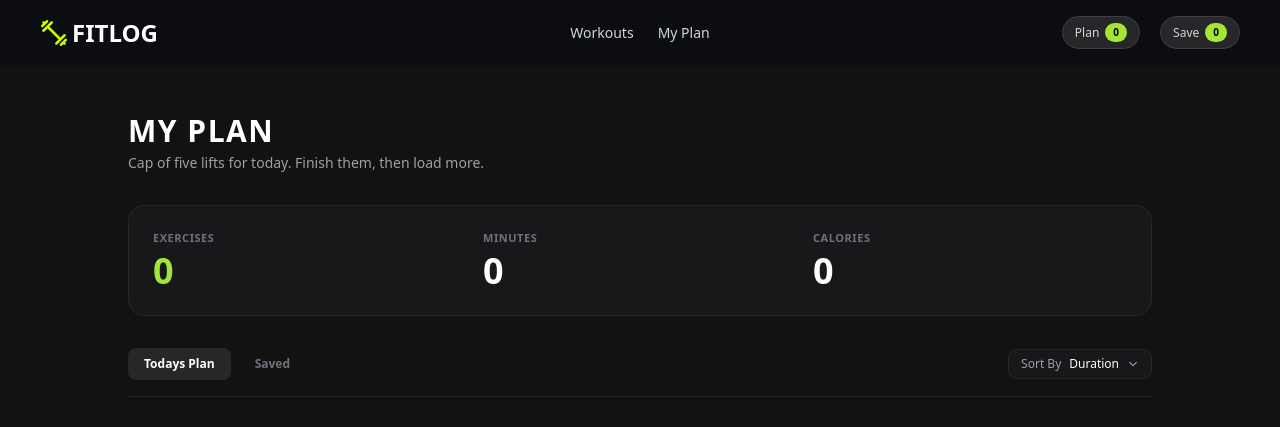
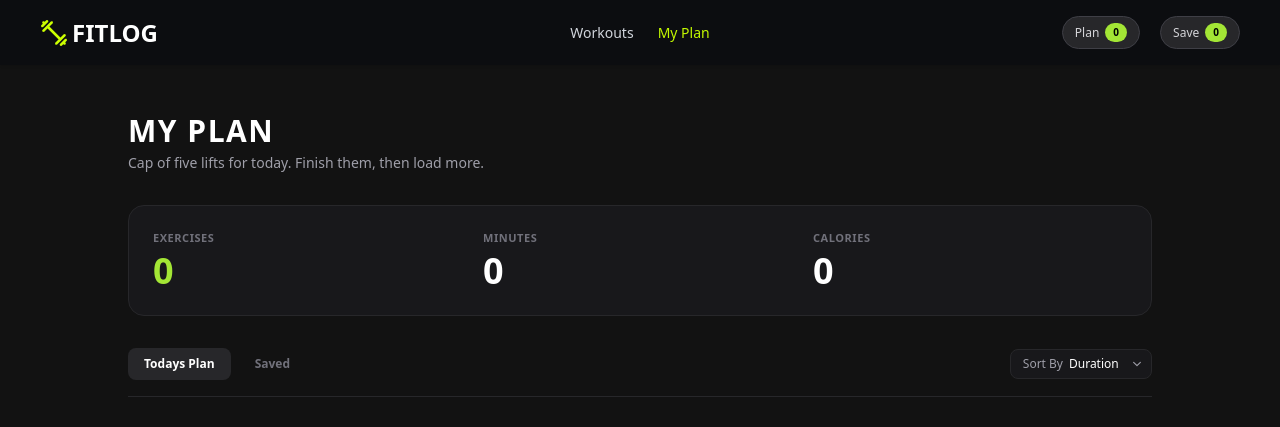
Before and after one commit to kazalbarmancode/fitlog-a6, a Next.js app: page /MyPlan in a window 1280 px wide. Shown: the top 427 px of the page. Built offline with nearby package versions, Linux system fonts and the light colour scheme.

Commit message:
sortby completed and nav selected color change by usePathname

```diff
--- a/src/Context/DetailContext.jsx
+++ b/src/Context/DetailContext.jsx
@@ -6,9 +6,11 @@ export const PlanContexts = createContext({})
 const ContextProvider = ({children}) => {
 const [addPlan,setAddPlan]=useState([])
 const [savedBotton,setSavedBotton]=useState([])
+const [sortBy,setSortBy]=useState([])
+
 
 const sharedData={
-addPlan,setAddPlan,savedBotton,setSavedBotton
+addPlan,setAddPlan,savedBotton,setSavedBotton,sortBy,setSortBy
 }
     return (
         <div>
--- /dev/null
+++ b/src/app/Component/NavLink/NavLink.jsx
@@ -0,0 +1,26 @@
+"use client";
+import Link from "next/link";
+import { usePathname } from "next/navigation";
+import React from "react";
+
+const NavLink = ({ href, children }) => {
+  const pathname = usePathname();
+  const isActive = pathname === href;
+
+  return (
+    <li>
+      <Link
+        href={href}
+        className={`transition-colors font-medium ${
+          isActive
+            ? "text-[#C2F800] font-bold"
+            : "text-gray-300 "
+        }`}
+      >
+        {children}
+      </Link>
+    </li>
+  );
+};
+
+export default NavLink;
--- a/src/app/Component/Shared/Footer.jsx
+++ b/src/app/Component/Shared/Footer.jsx
@@ -13,7 +13,7 @@ const Footer = () => {
           </div>
           <div>
 
-          <p className=' text-[#6B7280]'>
+          <p className=' text-[#6B7280] text-[10px] md:text-[12px] '>
             © 2026 FitLog — Workout Library. Train hard, log honest.
           </p>
           </div>
--- a/src/app/Component/Shared/Navber.jsx
+++ b/src/app/Component/Shared/Navber.jsx
@@ -1,23 +1,15 @@
 import Image from "next/image";
 import React from "react";
 import NavberLOgo from "@/assets/logo.png";
-import Link from "next/link";
 import Save from "../SavePlan/Save";
 import PlanPoin from "../SavePlan/PlanPoint";
+import NavLink from "../NavLink/NavLink";
 
 const Navber = () => {
-  const navLinks = (
+ const navLinks = (
     <>
-      <li>
-        <Link href="/" className="text-gray-300 hover:text-yellow-200">
-          Workouts
-        </Link>
-      </li>
-      <li>
-        <Link href="/MyPlan" className="text-gray-300 hover:text-yellow-200">
-          My Plan
-        </Link>
-      </li>
+      <NavLink href="/">Workouts</NavLink>
+      <NavLink href="/MyPlan">My Plan</NavLink>
     </>
   );
   return (
--- /dev/null
+++ b/src/app/Component/SortByMenu/SortByMenu.jsx
@@ -0,0 +1,36 @@
+"use client";
+
+import React from "react";
+import { IoChevronDown } from "react-icons/io5";
+
+const SortByMenu = ({ value, onChange }) => {
+
+  const selectedValue =
+    typeof value === "object" && value !== null
+      ? value.value || "duration"
+      : value || "duration";
+
+  return (
+    <div className="relative flex items-center bg-[#18181B] border border-[#27272A] px-3 py-1.5 rounded-lg text-xs text-zinc-400">
+      <span className="mr-1.5 shrink-0">Sort By</span>
+      <select
+        value={String(selectedValue)}
+        onChange={(e) => onChange(e.target.value)}
+        className="bg-transparent text-white font-medium cursor-pointer focus:outline-none appearance-none pr-5 z-10"
+      >
+        <option value="duration" className="bg-[#18181B] text-white">
+          Duration
+        </option>
+        <option value="calories" className="bg-[#18181B] text-white">
+          Calories
+        </option>
+        <option value="name" className="bg-[#18181B] text-white">
+          Name
+        </option>
+      </select>
+      <IoChevronDown className="absolute right-2 text-zinc-400 pointer-events-none" />
+    </div>
+  );
+};
+
+export default SortByMenu;
--- a/src/app/MyPlan/page.jsx
+++ b/src/app/MyPlan/page.jsx
@@ -1,29 +1,56 @@
 "use client";
 
-import React, { useContext, useState } from "react";
+import React, { useContext, useMemo, useState } from "react";
 import { PlanContexts } from "@/Context/DetailContext";
-import { IoChevronDown, IoClose, IoTime } from "react-icons/io5";
+import { IoClose, IoTime } from "react-icons/io5";
 import { FaCheck, FaFire } from "react-icons/fa";
 import Link from "next/link";
 import Image from "next/image";
 import { CiStar } from "react-icons/ci";
 import { Bounce, toast } from "react-toastify";
+import SortByMenu from "../Component/SortByMenu/SortByMenu";
 
 const MyPlanPage = () => {
-  const { addPlan, setAddPlan, savedBotton, setSavedBotton } =
-    useContext(PlanContexts);
+  const {
+    addPlan,
+    setAddPlan,
+    savedBotton,
+    setSavedBotton,
+    sortBy,
+    setSortBy,
+  } = useContext(PlanContexts);
   const [activeTab, setActiveTab] = useState("today");
-  const currentList = activeTab === "today" ? addPlan : savedBotton;
+  // const currentList = activeTab === "today" ? addPlan : savedBotton;
 
-  const totalExercises = currentList.length;
+  const rawList = activeTab === "today" ? addPlan : savedBotton;
+  const totalExercises = rawList.length;
 
-  const totalMinutes = currentList.reduce((acc, curr) => {
+  const totalMinutes = rawList.reduce((acc, curr) => {
     return acc + (Number(curr.duration) || 0);
   }, 0);
 
-  const totalCalories = currentList.reduce((acc, curr) => {
+  const totalCalories = rawList.reduce((acc, curr) => {
     return acc + (Number(curr.caloriesBurned) || 0);
   }, 0);
+
+  const sortedList = useMemo(() => {
+    if (!rawList || !Array.isArray(rawList)) return [];
+
+    return [...rawList].sort((a, b) => {
+      if (sortBy === "duration") {
+        return (Number(b.duration) || 0) - (Number(a.duration) || 0);
+      }
+      if (sortBy === "calories") {
+        return (
+          (Number(b.caloriesBurned) || 0) - (Number(a.caloriesBurned) || 0)
+        );
+      }
+      if (sortBy === "name") {
+        return (a.name || "").localeCompare(b.name || ""); // A to Z
+      }
+      return 0;
+    });
+  }, [rawList, sortBy]);
 
   const handleRemove = (id) => {
     if (activeTab === "today") {
@@ -128,15 +155,12 @@ const MyPlanPage = () => {
               Saved
             </button>
           </div>
-
-          <div className="flex items-center gap-2 text-xs text-zinc-400 bg-[#18181B] border border-[#27272A] px-3 py-1.5 rounded-lg cursor-pointer">
-            <span>Sort By</span>
-            <span className="text-white font-medium">Duration</span>
-            <IoChevronDown className="text-zinc-400" />
+          <div>
+            <SortByMenu value={sortBy} onChange={setSortBy}></SortByMenu>
           </div>
         </div>
 
-        {currentList.length === 0 ? (
+        {sortedList.length === 0 ? (
           <div className="bg-[#18181B]/50 border border-[#27272A] border-dashed rounded-2xl py-20 px-4 text-center flex flex-col items-center justify-center space-y-4">
             <h2 className="text-base md:text-lg font-bold tracking-wider uppercase text-white">
               NOTHING HERE YET
@@ -150,7 +174,7 @@ const MyPlanPage = () => {
           </div>
         ) : (
           <div className="space-y-4">
-            {currentList.map((item) => {
+            {sortedList.map((item) => {
               const itemId = item.id || item._id;
               return (
                 <div
```
